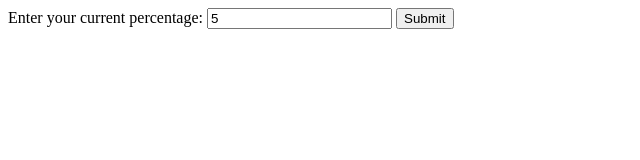
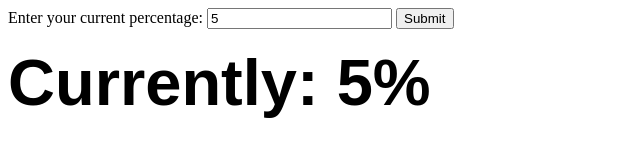
Before and after one commit to Deepzai/CTS_Pacer, a plain HTML site: page index.html in a window 1280 px wide. Both pictures are taken after typing "5" into the empty fields and a click on the button "Submit". Shown: the whole page, without its empty margins (0-640 px from the left). Drawn offline with Linux system fonts and the light colour scheme.

Commit message:
Added stylesheets and organization

```diff
--- /dev/null
+++ b/css/main.css
@@ -0,0 +1,5 @@
+#output {
+    font-weight: bold;
+    font-family: fantasy;
+    font-size:65px;
+}
--- a/index.html
+++ b/index.html
@@ -3,7 +3,7 @@
     <head>
         <meta charset="utf-8">
         <title>CTS Pacer | Crafted with Love</title>
-
+        <link rel="stylesheet" type="text/css" href="css/main.css">
         <!-- meta -->
         <meta name="description" content="CTS Pacer app to help you pace yourself.">
         <meta name="author" content="No Author">
@@ -18,5 +18,9 @@
 
         <script type="text/javascript" src="js/jquery-3.3.1.min.js"></script>
         <script type="text/javascript" src="js/pacer.js"></script>
+
+        <p>
+            <span id="output"></span>
+        </p>
     </body>
 </html>
--- a/js/pacer.js
+++ b/js/pacer.js
@@ -1,6 +1,11 @@
-$(document).on("ready", function(){
+$(document).ready(function() {
     $("#submitInfo").on("click", function(){
-        parseFloat($("#currentPercentage").val);
-        alert("hi")
+        var currentPercentage = parseInt($("#currentPercentage").val(), 10);
+
+        var data = ((isNaN(currentPercentage) || currentPercentage < 0)
+        ? "stop breaking me. enter a proper number."
+        : ("Currently: " + currentPercentage + "%"))
+
+        $('#output').text(data);
     });
 });
```
